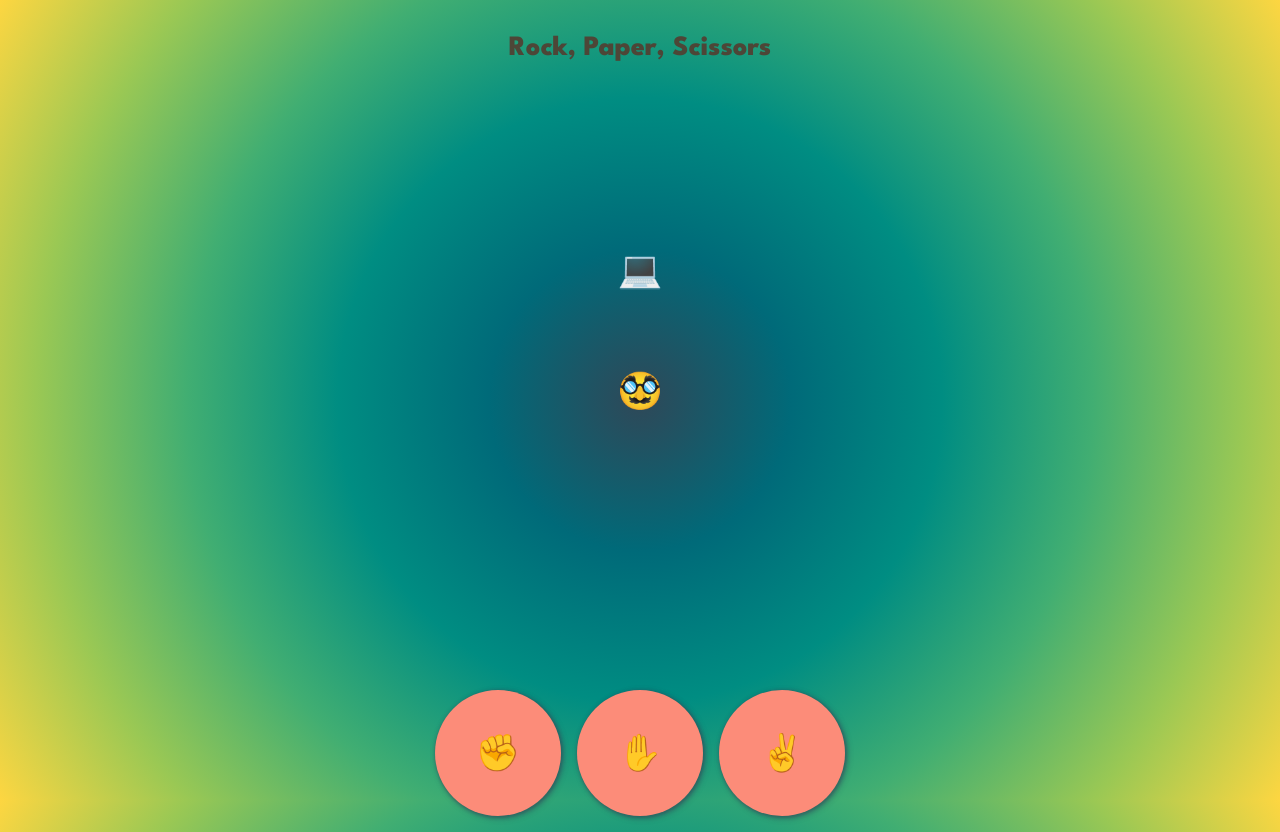
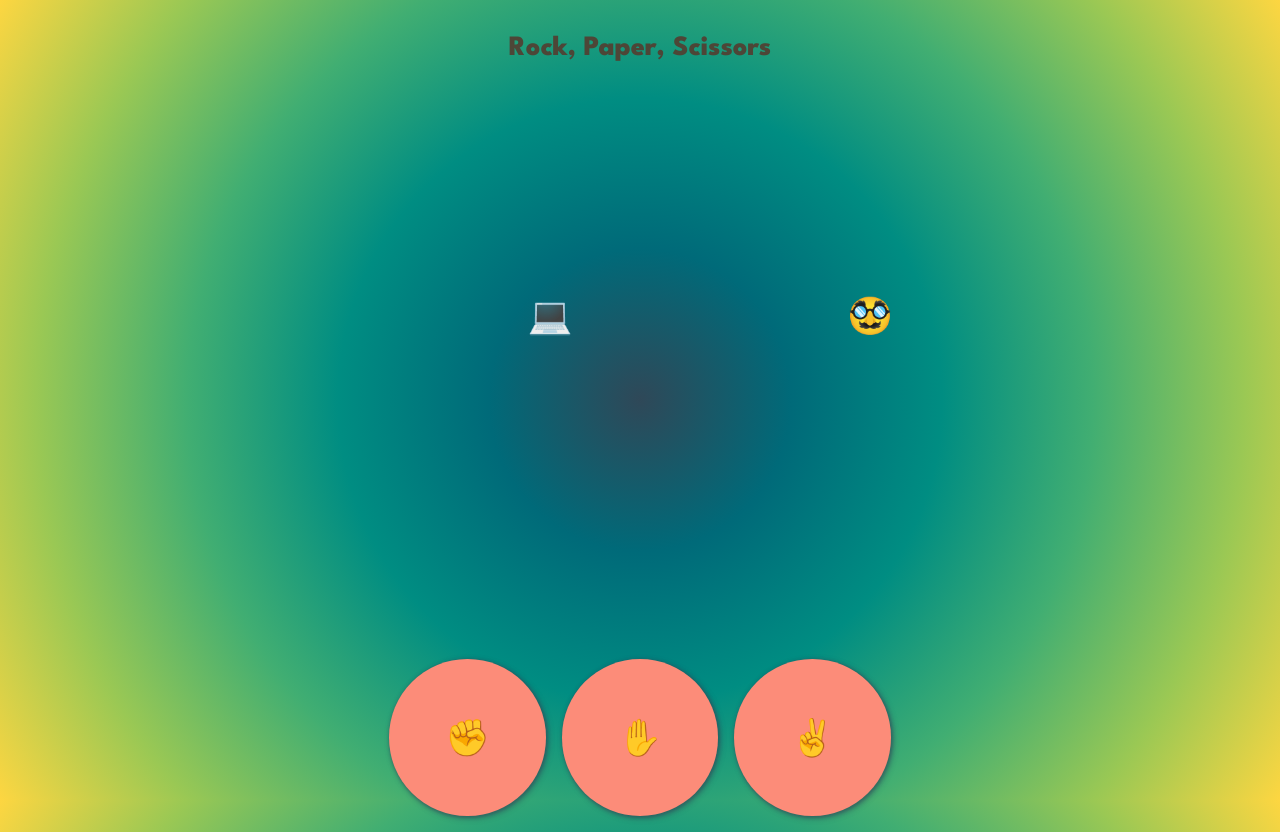
Before and after one commit to JoleneKearse/rock_paper_scissors, a plain HTML site: page index.html in a window 1280 px wide. Drawn offline with Linux system fonts and the light colour scheme.

Commit message:
completed media queries. Proj. complete!

```diff
--- a/style.css
+++ b/style.css
@@ -14,7 +14,6 @@ body, html {
     color: #4D4637;
     background: rgb(63,94,251);
     background: radial-gradient(circle, #2F4858, #006A79, #008D82, #41AE72, #9AC854, #FDD641);
-    /* background-repeat: no-repeat; */
     background-size: contain;
 }
 
@@ -70,9 +69,12 @@ header {
 }
 
 .choices-box {
-    width: minmax(50vw, 70vw);
-    margin: auto;
+    max-width: 70vw;
+    min-width: 50vw;
     grid-area: choices;
+    display: grid;
+    grid-template-columns: repeat(2, 1fr);
+    align-content: center;
 }
 
 .results-area {
@@ -85,8 +87,6 @@ header {
     justify-content: center;
     grid-gap: 1em;
     grid-auto-flow: column;
-
-    /* width: 300px; */
 }
 
 .btn {
@@ -103,15 +103,8 @@ header {
     1px 1px 3px 1px #2F485880,
     2px 2px 5px 2px #2F48584D;
     transform: background-color 1000ms ease-in, translate 1000ms;
+    perspective: 1000px;
 }
-
-/* btn:first-of-type {
-    margin-right: 2em;
-}
-
-btn:last-of-type {
-    margin-left: 2em;
-} */
 
 .btn:hover,
 .btn:focus {
@@ -129,8 +122,6 @@ btn:last-of-type {
     .container {
     margin: 0;
     padding: 0;
-    /* padding: .25em; */
-    /* width: 900px; */
     height: clamp(300px, 400px, 450px);
     text-align: center;
     display: grid;
@@ -149,12 +140,15 @@ btn:last-of-type {
     }
     .choices-box {
         grid-area: choices;
-        align-items: start;
-        grid-template-rows: repeat(2, 1fr);
-        /* flex: 3em 0 0; */
+        place-items: center;
+        /* grid-template-rows: repeat(2, 150px); */
+        max-width: 65vw;
+        min-width: 50vw;
     }
     .choices {
         font-size: 2em;
+        display: grid;
+        align-content: center;
     }
     .results-area {
         grid-area: results;
@@ -178,8 +172,63 @@ btn:last-of-type {
     }
 }
 
-/* @media (max-width: 900px) {
+@media (max-width: 900px) {
+    .choices-box {
+        margin: 0 auto;
+        text-align: center;
+    }
+}
+
+@media (min-height: 700px) and (orientation: landscape) {
     .container {
-        margin-top: 8em;
+        display: grid;
+        grid-template-areas:
+        "header"
+        "choices"
+        "results"
+        "btns";
+        grid-template-columns: 500px;
+        margin: auto;
+        text-align: center;
+        justify-content: center;
     }
-} */
+    header {
+        grid-area: header;
+    }
+    .choices-box {
+        grid-area: choices;
+    }
+    .results-area {
+        grid-area: results;
+    }
+    .btns-box {
+        grid-area: btns;
+    }
+}
+
+@media (min-width: 992px) {
+    .container {
+        display: grid;
+        grid-template-areas:
+        "header"
+        "choices"
+        "results"
+        "btns";
+        grid-template-columns: 500px;
+        margin: auto;
+        text-align: center;
+        justify-content: center;
+    }
+    header {
+        grid-area: header;
+    }
+    .choices-box {
+        grid-area: choices;
+    }
+    .results-area {
+        grid-area: results;
+    }
+    .btns-box {
+        grid-area: btns;
+    }
+}
```
